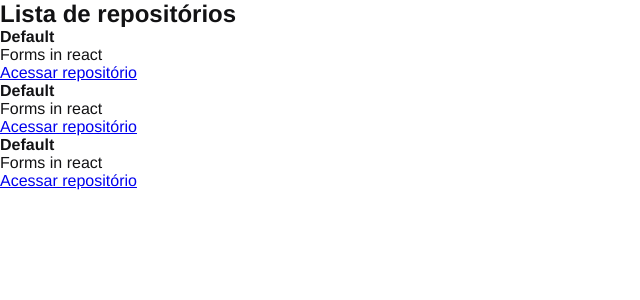
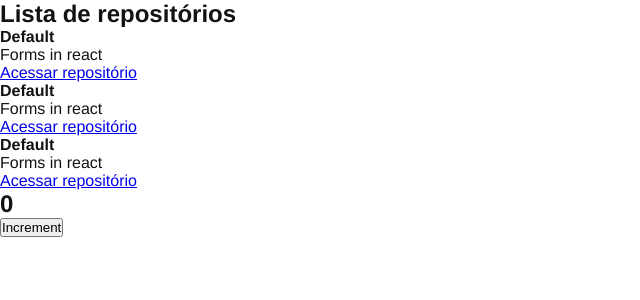
Before and after one commit to kavinsky-spy/01-github-explorer, a React app: page / in a window 1280 px wide. Shown: the top 300 px of the page, without its empty margins (0-640 px from the left). Built offline with nearby package versions, Linux system fonts and the light colour scheme.

Commit message:
estados componente em react

```diff
--- a/src/App.jsx
+++ b/src/App.jsx
@@ -1,3 +1,4 @@
+import { Counter } from './components/Counter';
 import { RepositoryList } from './components/RepositoryList';
 import './styles/global.scss';
 
@@ -5,5 +6,11 @@
 
 //throw new Error('Forninho caiu.');
 
-    return <RepositoryList/>;
+    return (
+        <>
+            <RepositoryList/>
+            <Counter/>
+        </>
+
+    );
 }
--- /dev/null
+++ b/src/components/Counter.jsx
@@ -0,0 +1,19 @@
+import { useState } from 'react';
+
+export function Counter() {
+
+    const [counter, setCounter] = useState(0);
+
+    function increment() {
+        setCounter(counter + 1);
+    }
+
+    return (
+        <div>
+            <h2>{counter}</h2>
+            <button type="button" onClick={increment}>
+                Increment
+            </button>
+        </div>
+    )
+}
```
